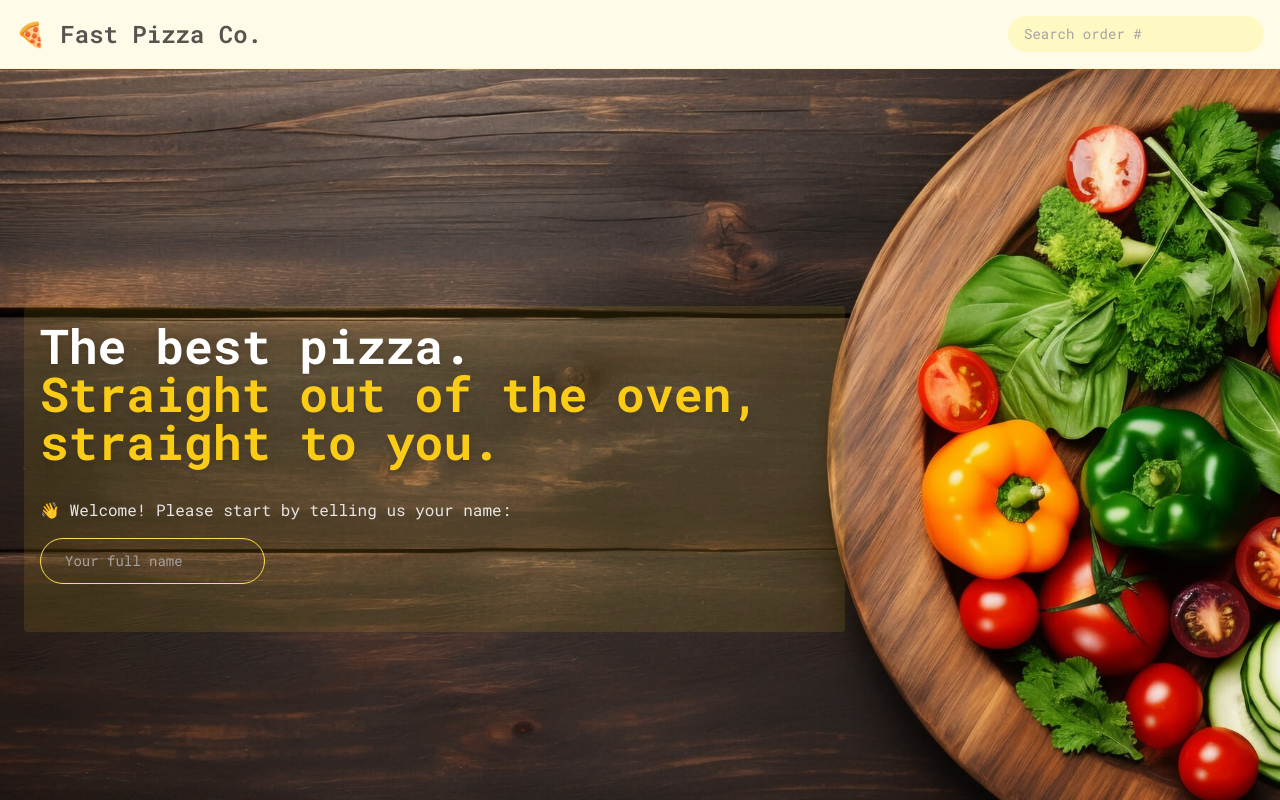
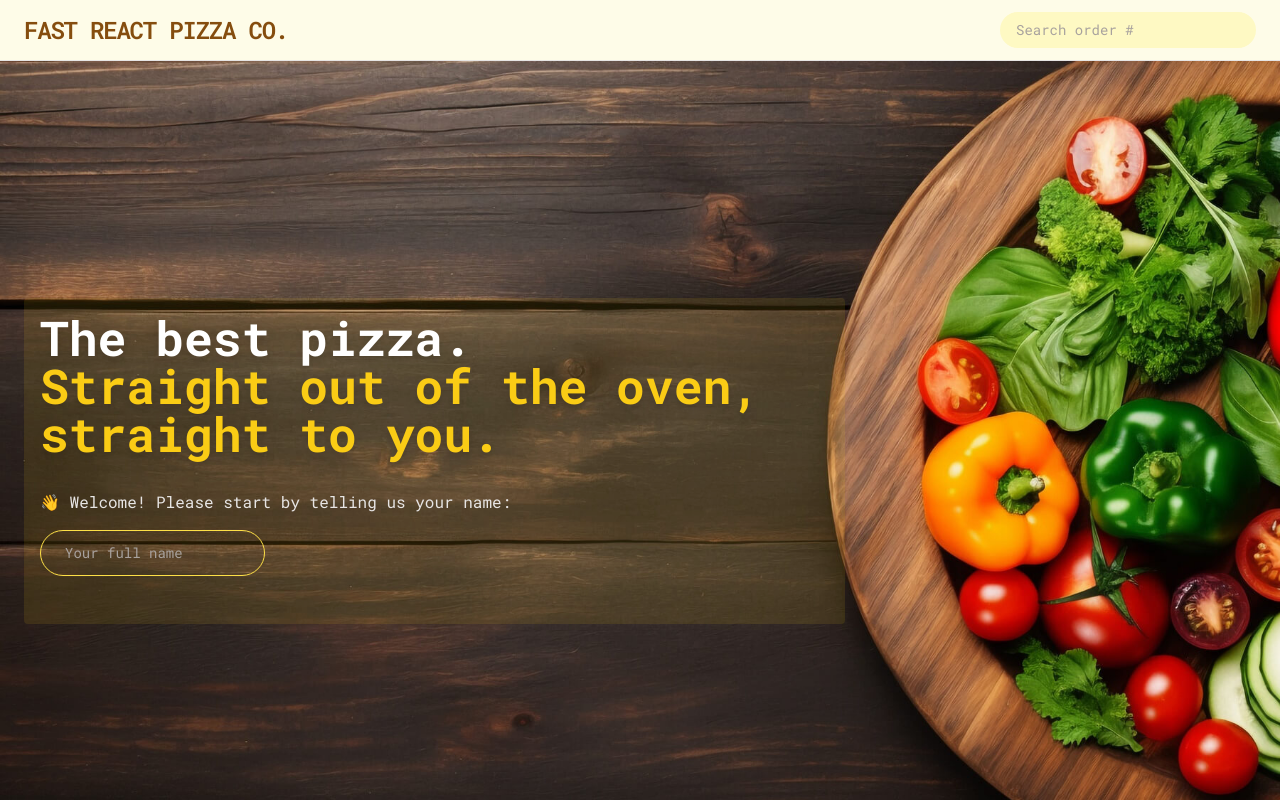
Before and after one commit to omarls1/pizza-app, a React (Vite) app: page / in a window 1280 px wide. Built offline with nearby package versions, Linux system fonts and the light colour scheme.

Commit message:
some style chnages

```diff
--- a/src/features/menu/Menu.jsx
+++ b/src/features/menu/Menu.jsx
@@ -4,8 +4,10 @@ import MenuItem from "./MenuItem";
 function Menu() {
   const menu = useLoaderData();
   return (
-    <div>
-      <h1 className="my-4 text-center text-yellow-800 text-2xl font-bold">Our Menu</h1>
+    <div className="w-full md:w-auto">
+      <h1 className="my-4 text-center text-2xl font-bold text-yellow-800">
+        Our Menu
+      </h1>
       <ul className="mx-auto max-w-5xl divide-y divide-stone-200 px-2">
         {menu.map((pizza) => (
           <MenuItem pizza={pizza} key={pizza.id} />
--- a/src/ui/Header.jsx
+++ b/src/ui/Header.jsx
@@ -1,24 +1,16 @@
-import { Link } from "react-router-dom";
-import SearchOrder from "../features/order/SearchOrder";
-import UserName from "../features/user/UserName";
+import { Link } from 'react-router-dom';
+import SearchOrder from '../features/order/SearchOrder';
+import Username from '../features/user/Username';
 
 function Header() {
   return (
-    <header className="w-full border-b border-yellow-100 bg-yellow-50 shadow-sm shadow-yellow-700/5">
-      <div className="mx-auto flex max-w-screen-xl items-center justify-between p-4">
-        <Link
-          to="/"
-          className="flex items-center space-x-3 rtl:space-x-reverse"
-        >
-          <span className="self-center whitespace-nowrap text-2xl font-semibold text-stone-600">
-            🍕 Fast Pizza Co.
-          </span>
-        </Link>
-        <div className="flex items-center gap-4">
-          <SearchOrder />
-          <UserName />
-        </div>
-      </div>
+    <header className="flex items-center justify-between border-b border-stone-200 bg-yellow-50 px-4 py-3 uppercase sm:px-6">
+      <Link to="/" className="tracking-tighter text-2xl font-semibold text-yellow-800">
+        Fast React Pizza Co.
+      </Link>
+
+      <SearchOrder />
+      <Username />
     </header>
   );
 }
```
